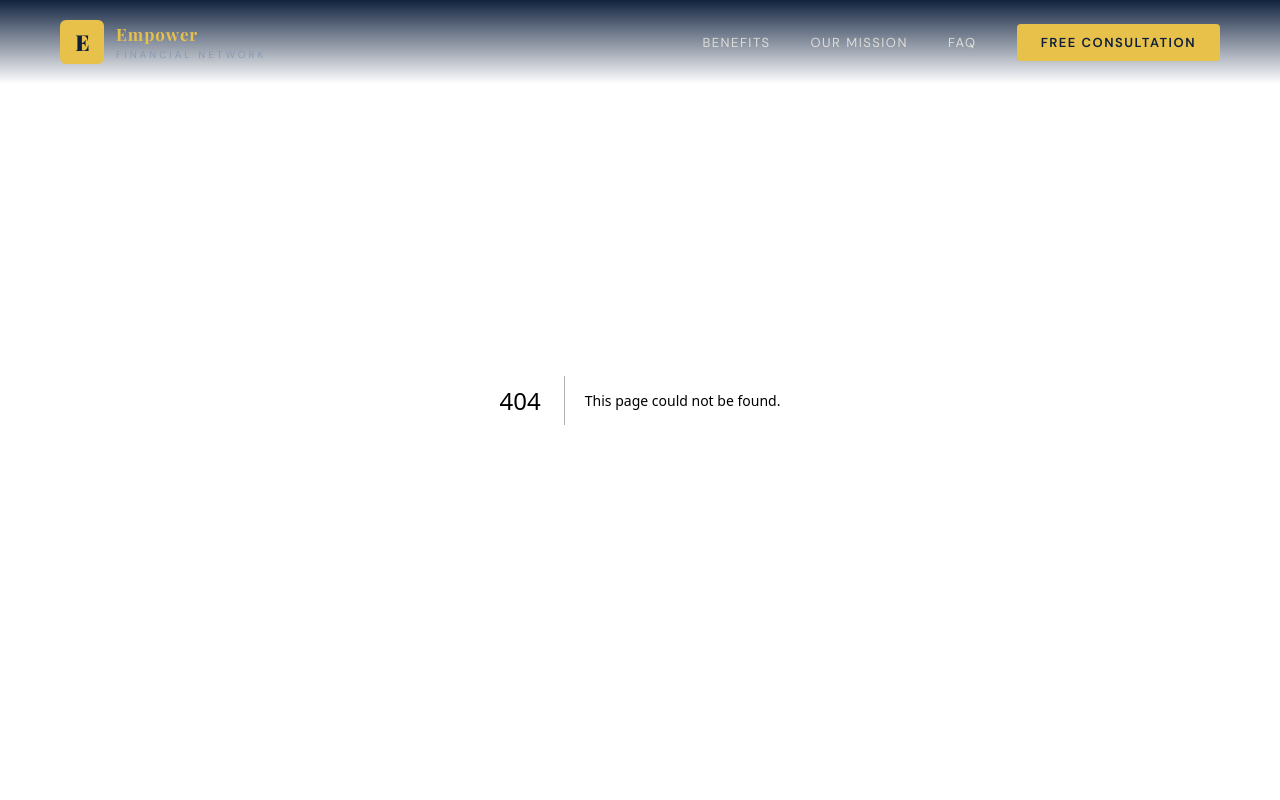
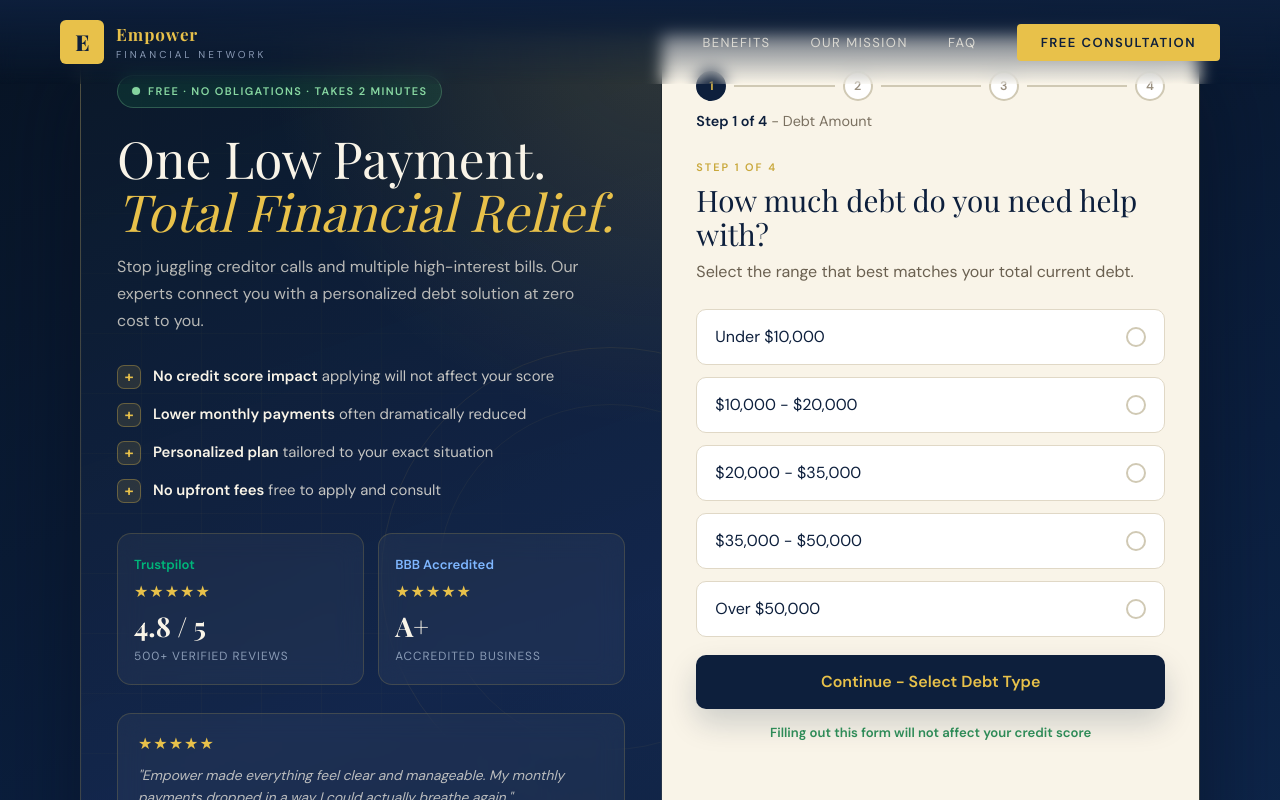
Before and after one commit to jprix/empower-fe-js, a Next.js app: page /apply-now in a window 1280 px wide. Before the commit this address had no page. Shown: the top 800 px of the page. Built offline with nearby package versions, Linux system fonts and the light colour scheme; a web font is replaced by a local one; what launchdarkly-react-client-sdk would draw is missing.

Commit message:
improvements

```diff
--- a/components/ApplyModal.jsx
+++ b/components/ApplyModal.jsx
@@ -1,6 +1,4 @@
-import React, { useEffect, useMemo, useRef, useState } from "react";
-import { Modal, Box, IconButton } from "@mui/material";
-import CloseIcon from "@mui/icons-material/Close";
+import React, { useMemo, useState } from "react";
 import { Formik, Form, getIn } from "formik";
 import * as Yup from "yup";
 import { getStates } from "../helpers/getStates";
@@ -134,19 +132,10 @@ const initialValues = {
   state: "",
 };
 
-const ApplyModal = ({ open, onClose }) => {
+const ApplyModal = () => {
   const [currentStep, setCurrentStep] = useState(1);
   const [isSubmitted, setIsSubmitted] = useState(false);
-  const formikRef = useRef(null);
   const states = useMemo(() => getStates(), []);
-
-  useEffect(() => {
-    if (open) {
-      setCurrentStep(1);
-      setIsSubmitted(false);
-      formikRef.current?.resetForm();
-    }
-  }, [open]);
 
   const markStepTouched = (setTouched, touched, step) => {
     const nextTouched = { ...touched };
@@ -157,25 +146,8 @@ const ApplyModal = ({ open, onClose }) => {
   };
 
   return (
-    <Modal
-      open={open}
-      onClose={onClose}
-      aria-labelledby="apply-now-modal"
-      slotProps={{ backdrop: { className: "apply-modal-backdrop" } }}
-    >
-      <Box
-        onClick={(e) => e.stopPropagation()}
-        className="apply-modal-shell"
-      >
-        <IconButton
-          aria-label="Close apply modal"
-          onClick={onClose}
-          className="apply-modal-close"
-        >
-          <CloseIcon />
-        </IconButton>
-
-        <div className="apply-modal-layout">
+    <div className="apply-modal-shell">
+      <div className="apply-modal-layout">
           <aside className="apply-modal-sidebar">
             <div className="apply-modal-sidebar-arc" />
             <div className="apply-modal-sidebar-content">
@@ -279,7 +251,6 @@ const ApplyModal = ({ open, onClose }) => {
 
           <section className="apply-modal-form-panel">
             <Formik
-              innerRef={formikRef}
               initialValues={initialValues}
               validationSchema={stepSchemas[currentStep]}
               validateOnMount={false}
@@ -751,8 +722,7 @@ const ApplyModal = ({ open, onClose }) => {
             </Formik>
           </section>
         </div>
-      </Box>
-    </Modal>
+    </div>
   );
 };
 
--- a/components/V1Landing.jsx
+++ b/components/V1Landing.jsx
@@ -1,7 +1,5 @@
-import React, { useState, useEffect, useRef } from "react";
+import React, { useState, useEffect } from "react";
 import { useFlags } from "launchdarkly-react-client-sdk";
-import ApplyModal from "./ApplyModal";
-import Link from "next/link";
 import { useRouter } from "next/router";
 
 // ─── Savings Calculator Logic ───────────────────────────────────────────────
@@ -10,7 +8,17 @@ function formatCurrency(n) {
 }
 
 function calcResults(debt, payment, rate) {
-  const reductionRate = Math.min(0.45, 0.3 + rate / 100);
+  const clamp = (value, min, max) => Math.min(max, Math.max(min, value));
+  const debtFactor = clamp((debt - 5000) / 95000, 0, 1);
+  const rateFactor = clamp((rate - 10) / 25, 0, 1);
+  const paymentFactor = clamp(payment / 3000, 0, 1);
+
+  // Higher debt and higher APR should increase the estimated monthly payment.
+  const reductionRate = clamp(
+    0.58 - debtFactor * 0.18 - rateFactor * 0.14 + paymentFactor * 0.06,
+    0.18,
+    0.64
+  );
   const newPmt = Math.round((payment * (1 - reductionRate)) / 10) * 10;
   const monthly = payment - newPmt;
   const annual = monthly * 12;
@@ -74,7 +82,6 @@ const faqData = [
 
 // ─── Main Component ──────────────────────────────────────────────────────────
 const V1Landing = () => {
-  const [openModal, setOpenModal] = useState(false);
   const flags = useFlags();
   const router = useRouter();
 
@@ -93,7 +100,7 @@ const V1Landing = () => {
     if (flags.speakWithSpecialist) {
       router.push("/contact");
     } else {
-      setOpenModal(true);
+      router.push("/apply-now");
     }
   };
 
@@ -654,8 +661,6 @@ const V1Landing = () => {
           </div>
         </div>
       </div>
-
-      <ApplyModal open={openModal} onClose={() => setOpenModal(false)} />
     </>
   );
 };
--- a/components/V2Landing.jsx
+++ b/components/V2Landing.jsx
@@ -1,16 +1,11 @@
-import React, { useState } from "react";
+import React from "react";
 import { Box, Button, Container, Grid, Typography } from "@mui/material";
 import KeyFeatures from "./KeyFeatures";
 import WhyChooseUs from "./WhyChooseUs";
 import { useRouter } from "next/router";
-import ApplyModal from "./ApplyModal";
 
 const V2Landing = ({ flags }) => {
   const router = useRouter();
-  const [openModal, setOpenModal] = useState(false);
-
-  const handleOpenModal = () => setOpenModal(true);
-  const handleCloseModal = () => setOpenModal(false);
 
   return (
     <>
@@ -62,7 +57,7 @@ const V2Landing = ({ flags }) => {
                     py: 1.5,
                     "&:hover": { backgroundColor: "var(--color-primary)" },
                   }}
-                  onClick={handleOpenModal}
+                  onClick={() => router.push("/apply-now")}
                 >
                   {" "}
                   Check My Rate
@@ -93,7 +88,6 @@ const V2Landing = ({ flags }) => {
 
       <KeyFeatures />
       <WhyChooseUs />
-      <ApplyModal open={openModal} onClose={handleCloseModal} />
     </>
   );
 };
--- /dev/null
+++ b/pages/apply-now.jsx
@@ -0,0 +1,16 @@
+import React from "react";
+import Head from "next/head";
+import ApplyModal from "/components/ApplyModal";
+
+export default function ApplyNowPage() {
+  return (
+    <>
+      <Head>
+        <title>Apply Now | Empower Financial Network</title>
+      </Head>
+      <main className="apply-page">
+        <ApplyModal />
+      </main>
+    </>
+  );
+}
--- a/pages/index.jsx
+++ b/pages/index.jsx
@@ -1,17 +1,13 @@
-import React, { useState, useEffect } from "react";
+import React, { useEffect } from "react";
 import Head from "next/head";
 import { useFlags, useLDClient } from "launchdarkly-react-client-sdk";
-import { useRouter } from "next/router";
-import ApplyModal from "/components/ApplyModal";
 import V1Landing from "/components/V1Landing";
 import V2Landing from "/components/V2Landing";
-import LoanDisplay from "/components/LoanDisplay";
 
 export default function Home() {
   const flags = useFlags();
   const ldClient = useLDClient();
 
-  const speakWithSpecialist = flags["speak-with-specialist"] ?? false;
   const isV2Landing = flags["v2Landing"] ?? false;
 
   useEffect(() => {
--- a/styles/globals.css
+++ b/styles/globals.css
@@ -73,6 +73,23 @@ body {
     radial-gradient(circle at top, rgba(232, 193, 74, 0.12), transparent 30%),
     rgba(7, 14, 28, 0.78) !important;
   backdrop-filter: blur(14px);
+}
+
+.apply-page {
+  min-height: 100vh;
+  padding: 32px 16px;
+  background:
+    radial-gradient(circle at top, rgba(232, 193, 74, 0.08), transparent 34%),
+    linear-gradient(160deg, #081424 0%, #0b1f3f 55%, #102a52 100%);
+}
+
+.apply-page .apply-modal-shell {
+  position: relative;
+  inset: auto;
+  transform: none;
+  width: min(1120px, 100%);
+  max-height: none;
+  margin: 0 auto;
 }
 
 .apply-modal-shell {
@@ -791,7 +808,167 @@ body {
   flex-wrap: wrap;
 }
 
+/* Apply page: cream form panel treatment */
+.apply-page .apply-modal-form-panel {
+  background: var(--cream);
+  color: var(--navy);
+}
+
+.apply-page .apply-modal-mobile-pill {
+  background: #fff;
+  border-color: #e0d8c6;
+}
+
+.apply-page .apply-modal-mobile-pill strong {
+  color: #6a6050;
+}
+
+.apply-page .apply-modal-mobile-pill span {
+  color: var(--navy);
+}
+
+.apply-page .apply-modal-progress-dot {
+  border-color: #d0c9b4;
+  background: #fff;
+  color: #9a9080;
+}
+
+.apply-page .apply-modal-progress-dot-active {
+  background: var(--navy);
+  border-color: var(--navy);
+  color: var(--gold);
+}
+
+.apply-page .apply-modal-progress-dot-done {
+  background: #22c55e;
+  border-color: #22c55e;
+  color: #fff;
+}
+
+.apply-page .apply-modal-progress-line {
+  background: #d0c9b4;
+}
+
+.apply-page .apply-modal-progress-line.is-done {
+  background: #22c55e;
+}
+
+.apply-page .apply-modal-progress-label {
+  color: #7a7060;
+}
+
+.apply-page .apply-modal-progress-label strong,
+.apply-page .apply-modal-step-head h3 {
+  color: var(--navy);
+}
+
+.apply-page .apply-modal-step-head p,
+.apply-page .apply-modal-field span {
+  color: #6a6050;
+}
+
+.apply-page .apply-modal-step-num {
+  color: var(--gold-dim);
+}
+
+.apply-page .apply-modal-option,
+.apply-page .apply-modal-type {
+  border-color: #e0d8c6;
+  background: #fff;
+  color: var(--navy);
+  backdrop-filter: none;
+}
+
+.apply-page .apply-modal-option:hover,
+.apply-page .apply-modal-type:hover {
+  border-color: var(--navy);
+  background: rgba(13, 31, 60, 0.03);
+}
+
+.apply-page .apply-modal-option.is-selected,
+.apply-page .apply-modal-type.is-selected {
+  border-color: var(--navy);
+  background: rgba(13, 31, 60, 0.05);
+}
+
+.apply-page .apply-modal-option-check {
+  border-color: #d0c9b4;
+}
+
+.apply-page .apply-modal-option.is-selected .apply-modal-option-check {
+  background: var(--navy);
+  border-color: var(--navy);
+  color: #fff;
+}
+
+.apply-page .apply-modal-type-icon {
+  background: rgba(13, 31, 60, 0.08);
+  color: var(--navy);
+}
+
+.apply-page .apply-modal-field input,
+.apply-page .apply-modal-field select,
+.apply-page .apply-modal-phone input {
+  border-color: #e0d8c6;
+  background: #fff;
+  color: var(--navy);
+}
+
+.apply-page .apply-modal-field input::placeholder,
+.apply-page .apply-modal-phone input::placeholder {
+  color: #b0a898;
+}
+
+.apply-page .apply-modal-field input:focus,
+.apply-page .apply-modal-field select:focus,
+.apply-page .apply-modal-phone input:focus {
+  border-color: var(--navy);
+  box-shadow: 0 0 0 3px rgba(13, 31, 60, 0.12);
+}
+
+.apply-page .apply-modal-phone-prefix {
+  border-color: #e0d8c6;
+  background: #f0e8d4;
+  color: #6a6050;
+}
+
+.apply-page .apply-modal-consent {
+  border-color: #d0c9b4;
+  background: rgba(13, 31, 60, 0.04);
+  color: #7a7060;
+}
+
+.apply-page .apply-modal-btn-secondary {
+  color: #7a7060;
+}
+
+.apply-page .apply-modal-btn-secondary:hover:not(:disabled) {
+  color: var(--navy);
+}
+
+.apply-page .apply-modal-success h3 {
+  color: var(--navy);
+}
+
+.apply-page .apply-modal-success p,
+.apply-page .apply-modal-success span,
+.apply-page .apply-modal-trust-strip {
+  color: #9a9080;
+}
+
+.apply-page .apply-modal-trust-strip {
+  border-top-color: #e8e0d0;
+}
+
 @media (max-width: 980px) {
+  .apply-page {
+    padding: 24px 12px;
+  }
+
+  .apply-page .apply-modal-shell {
+    width: min(760px, 100%);
+  }
+
   .apply-modal-shell {
     width: min(760px, calc(100vw - 24px));
   }
@@ -818,6 +995,15 @@ body {
 }
 
 @media (max-width: 640px) {
+  .apply-page {
+    padding: 12px 8px;
+  }
+
+  .apply-page .apply-modal-shell {
+    width: 100%;
+    border-radius: 18px;
+  }
+
   .apply-modal-shell {
     width: calc(100vw - 16px);
     max-height: calc(100vh - 16px);
```
